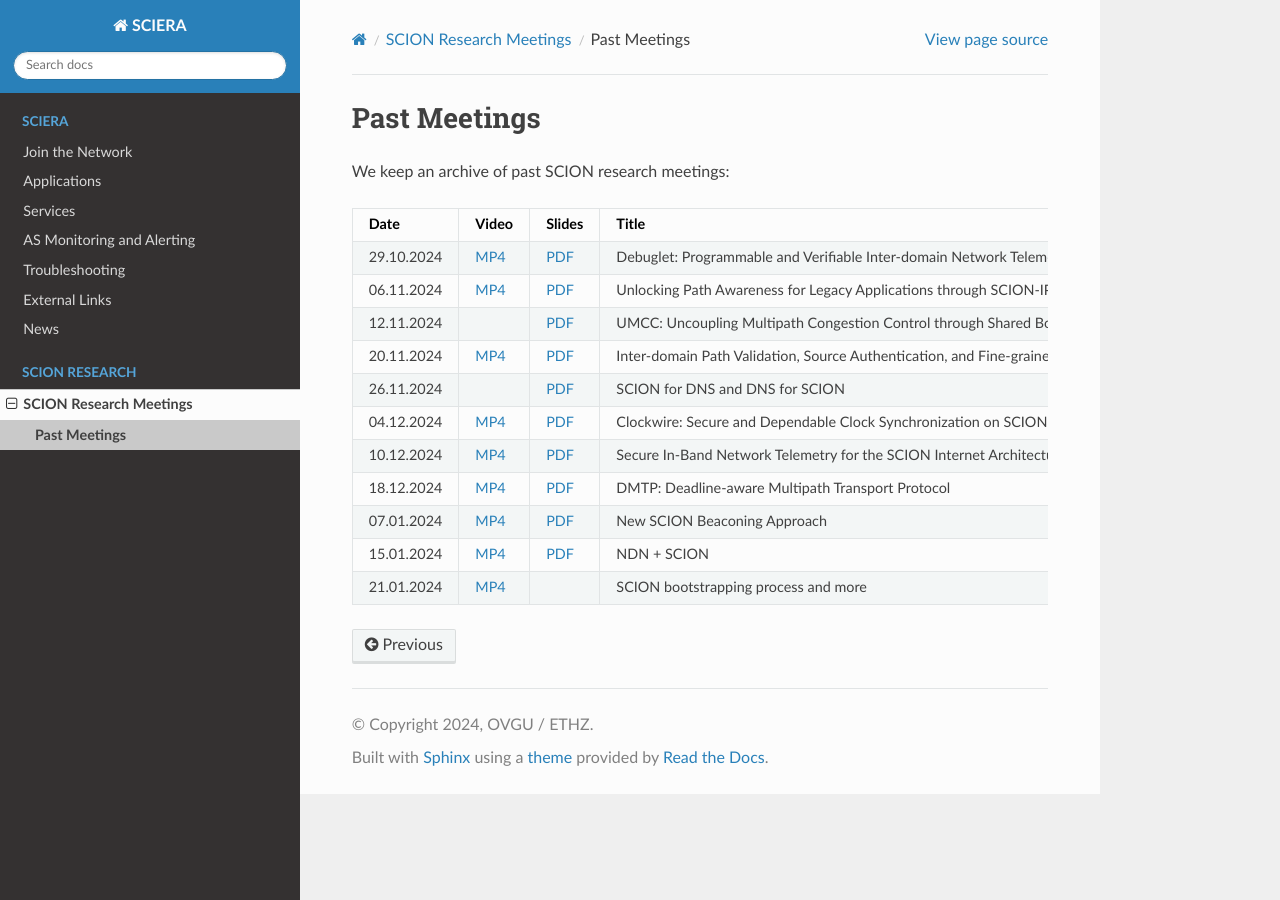
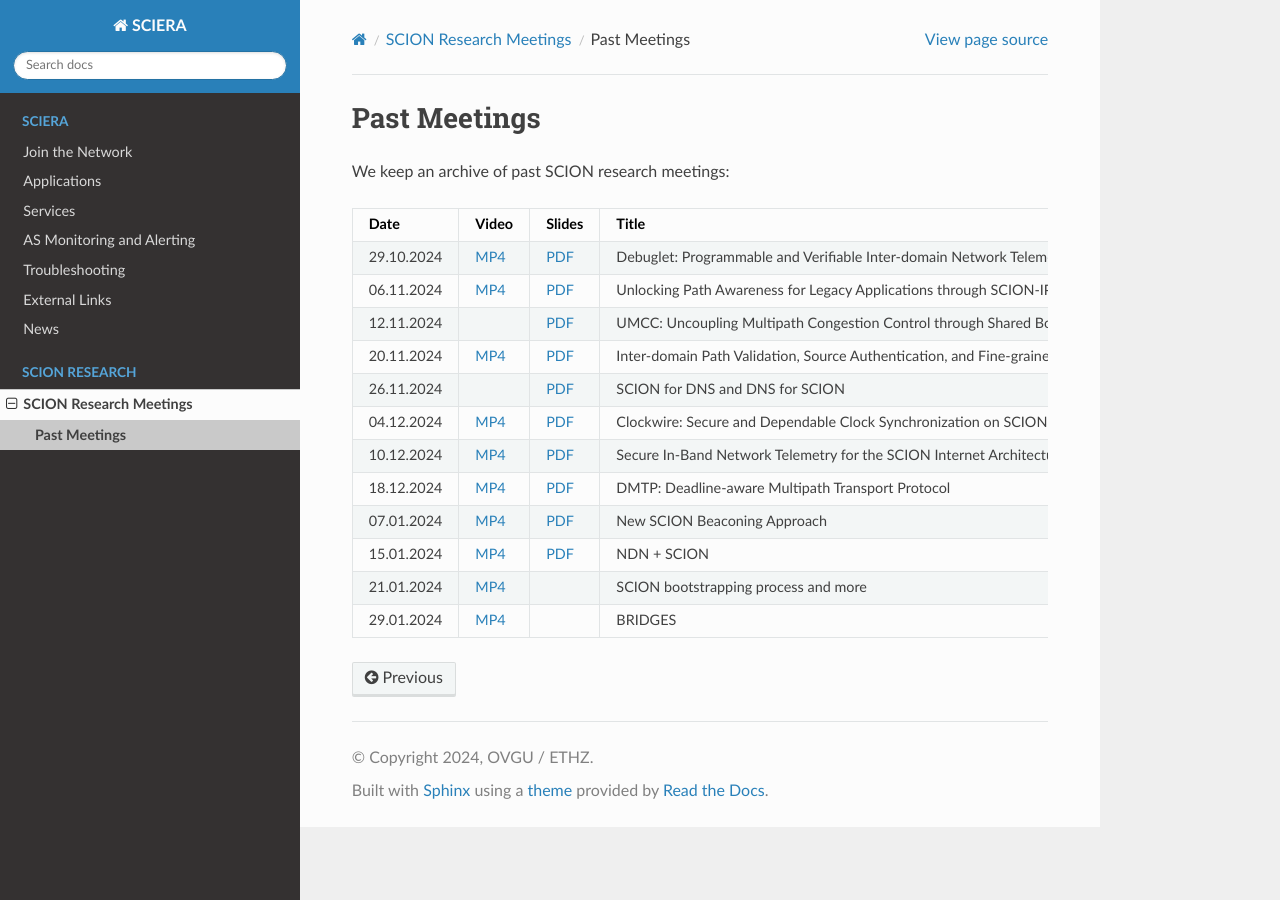
Before and after one commit to netsys-lab/scion-education-network-documentation, a Sphinx documentation site: the page built from docs/source/scion-research/meetings/past.rst, in a window 1280 px wide. Built offline with Sphinx 7.4.7 and the Read the Docs theme 3.1.0, drawn with Linux system fonts in a browser that asks for light colours.

Commit message:
Add BRIDGES video. (#13)

```diff
--- a/docs/source/scion-research/meetings/past.rst
+++ b/docs/source/scion-research/meetings/past.rst
@@ -81,3 +81,9 @@ We keep an archive of past SCION research meetings:
       - SCION bootstrapping process and more
       - François Wirz (ETH Zurich)
       -
+    * - 29.01.2024
+      - `MP4 <https://drive.google.com/file/d/1VuQXjl3ektxA5b1Q7mTVchp69-99uzGP/view>`__
+      -
+      - BRIDGES
+      - Jerry Sobiesky (George Mason University)
+      -
```
